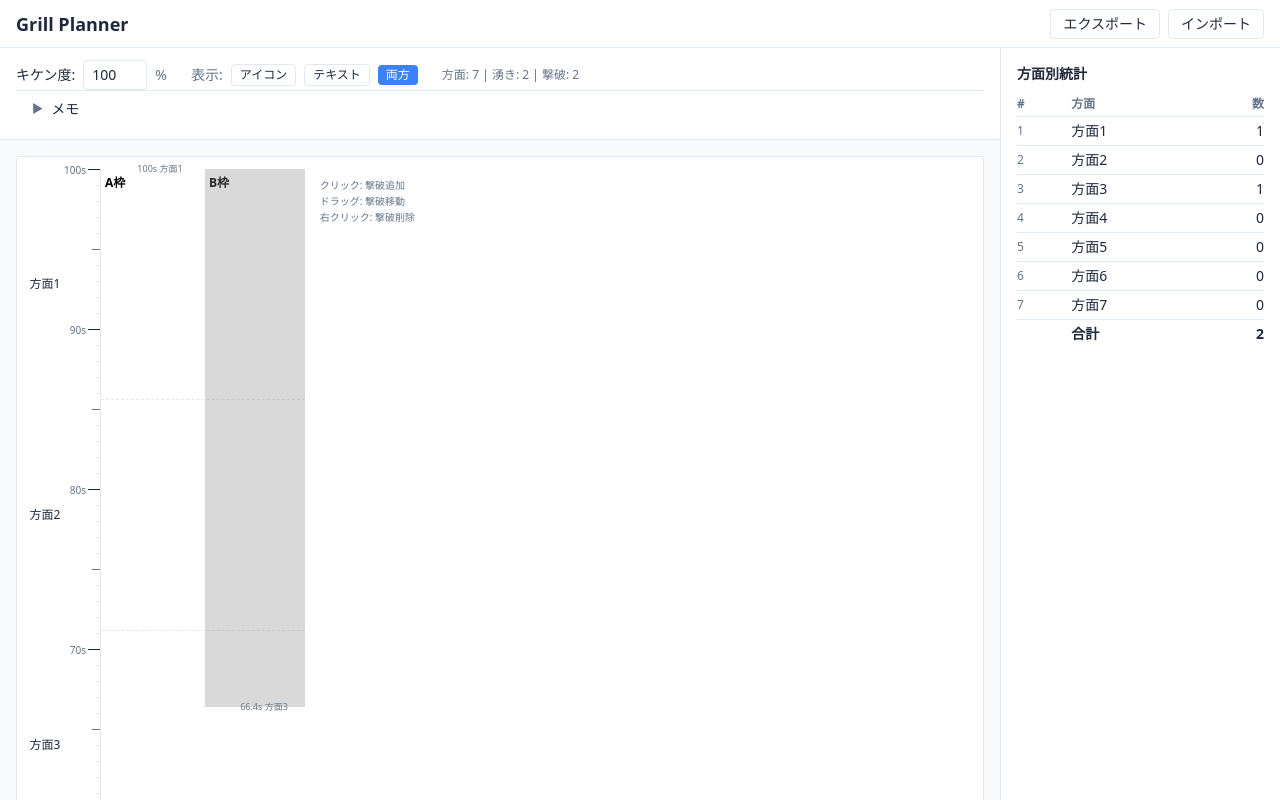
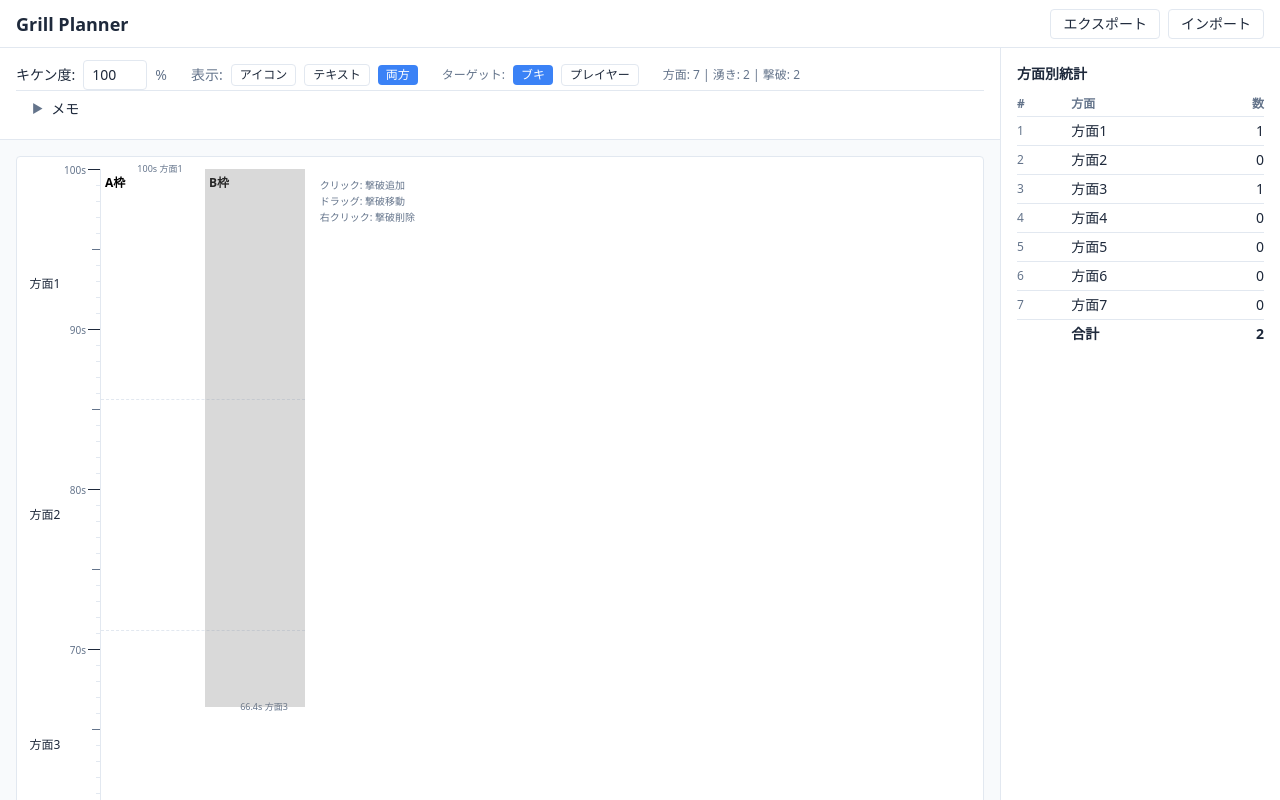
Before and after one commit to eoforgu0/grill-planner, a React (Vite) app: page / in a window 1280 px wide. Shown: the top 800 px of the page. Built offline with nearby package versions, Linux system fonts and the light colour scheme.

Commit message:
026: ターゲット基準の文言変更と設定パネル上部への配置移動
「ブキ順/プレイヤー順」→「ブキ/プレイヤー」に変更。
MemoSectionから設定パネル上部の表示モード隣に移動。

Co-Authored-By: Claude Opus 4.6 <noreply@anthropic.com>

```diff
--- a/src/ScenarioView.tsx
+++ b/src/ScenarioView.tsx
@@ -148,6 +148,29 @@ export function ScenarioView({ hazardConfigData, weapons, specials }: ScenarioVi
             <div className="flex flex-wrap items-center gap-6">
               <HazardLevelInput value={state.hazardLevel} onChange={handleHazardChange} />
               <DisplayModeToggle value={state.displayMode} onChange={handleDisplayModeChange} />
+              <div className="flex items-center gap-2">
+                <span className="text-xs text-text-muted">ターゲット:</span>
+                <button
+                  onClick={() => handleSetTargetMode('weapon')}
+                  className={`rounded-sm px-2 py-0.5 text-xs ${
+                    state.memo.targetOrder.mode === 'weapon'
+                      ? 'bg-primary text-white'
+                      : 'border border-border bg-surface text-text'
+                  }`}
+                >
+                  ブキ
+                </button>
+                <button
+                  onClick={() => handleSetTargetMode('player')}
+                  className={`rounded-sm px-2 py-0.5 text-xs ${
+                    state.memo.targetOrder.mode === 'player'
+                      ? 'bg-primary text-white'
+                      : 'border border-border bg-surface text-text'
+                  }`}
+                >
+                  プレイヤー
+                </button>
+              </div>
               <div className="text-xs text-text-muted">
                 方面: {state.directions.length} | 湧き: {spawns.length} | 撃破: {totalGrillCount}
               </div>
@@ -159,7 +182,6 @@ export function ScenarioView({ hazardConfigData, weapons, specials }: ScenarioVi
               onSetScenarioCode={handleSetScenarioCode}
               onSetWeapon={handleSetWeapon}
               onSetSpecial={handleSetSpecial}
-              onSetTargetMode={handleSetTargetMode}
               onSetSnatchers={handleSetSnatchers}
             />
           </div>
--- a/src/components/Settings/MemoSection.tsx
+++ b/src/components/Settings/MemoSection.tsx
@@ -1,5 +1,5 @@
 import { useState } from 'react';
-import type { ScenarioMemo, WeaponMaster, SpecialMaster, TargetMode } from '@/types';
+import type { ScenarioMemo, WeaponMaster, SpecialMaster } from '@/types';
 import { getWeaponIconPath, getSpecialIconPath, PLAYER_IDS } from '@/constants';
 
 interface MemoSectionProps {
@@ -9,7 +9,6 @@ interface MemoSectionProps {
   onSetScenarioCode: (code: string) => void;
   onSetWeapon: (index: number, rowId: string) => void;
   onSetSpecial: (index: number, rowId: string) => void;
-  onSetTargetMode: (mode: TargetMode) => void;
   onSetSnatchers: (value: string) => void;
 }
 
@@ -20,7 +19,6 @@ export function MemoSection({
   onSetScenarioCode,
   onSetWeapon,
   onSetSpecial,
-  onSetTargetMode,
   onSetSnatchers,
 }: MemoSectionProps) {
   const [open, setOpen] = useState(false);
@@ -115,33 +113,6 @@ export function MemoSection({
             </tbody>
           </table>
 
-          {/* ターゲットモード */}
-          <div>
-            <label className="mb-1 block text-xs text-text-muted">ターゲット基準</label>
-            <div className="flex gap-2">
-              <button
-                onClick={() => onSetTargetMode('weapon')}
-                className={`rounded-sm px-2 py-0.5 text-xs ${
-                  memo.targetOrder.mode === 'weapon'
-                    ? 'bg-primary text-white'
-                    : 'border border-border bg-surface text-text'
-                }`}
-              >
-                ブキ順
-              </button>
-              <button
-                onClick={() => onSetTargetMode('player')}
-                className={`rounded-sm px-2 py-0.5 text-xs ${
-                  memo.targetOrder.mode === 'player'
-                    ? 'bg-primary text-white'
-                    : 'border border-border bg-surface text-text'
-                }`}
-              >
-                プレイヤー順
-              </button>
-            </div>
-          </div>
-
           {/* サッチャーメモ */}
           <div>
             <label className="mb-1 block text-xs text-text-muted">タマヒロイメモ</label>
```
